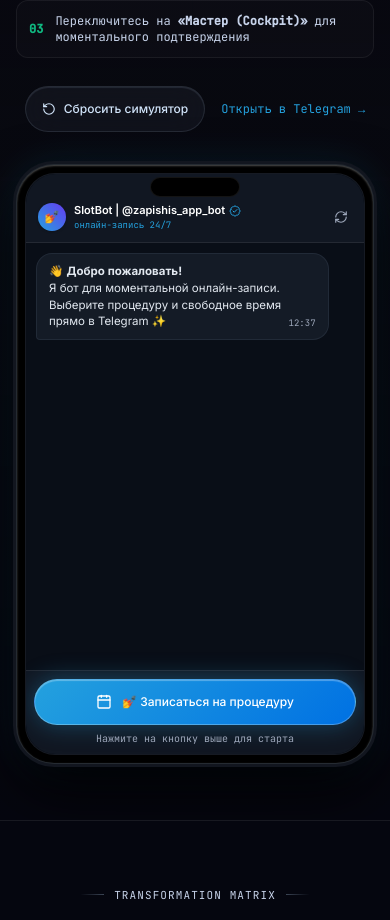
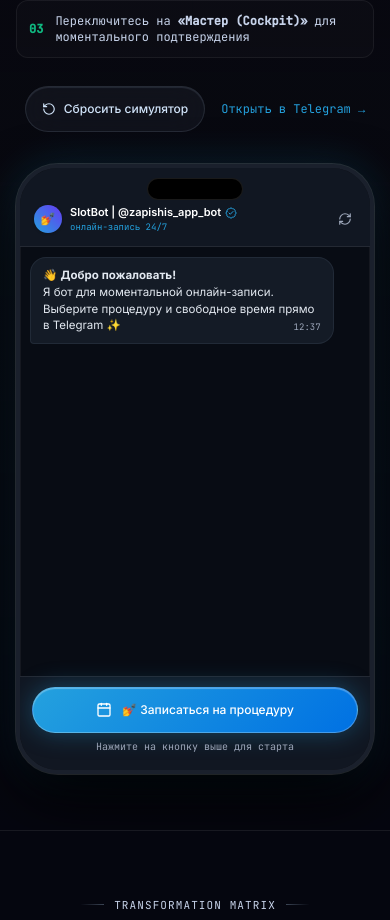
Before and after one commit to Volkoff73/Landing, a plain HTML site: page index.html in a window 390 px wide. Shown: the part 4754-5674 px from the top of the page. Drawn offline with nearby package versions, Linux system fonts and the light colour scheme.

Commit message:
fix: seamless edge-to-edge curved phone mockup frame without square corner bleed

```diff
--- a/index.html
+++ b/index.html
@@ -399,11 +399,8 @@
             <div class="hardware-phone">
               <div class="hardware-island"></div>
 
-              <!-- Inner Phone Screen with curved corners -->
-              <div class="phone-screen">
-
-                <!-- Telegram Header (Top rounded) -->
-                <div class="phone-header pt-7 sm:pt-8 pb-2.5 px-3 bg-[#111722] border-b border-white/[0.08] flex items-center justify-between z-20 shrink-0">
+              <!-- Telegram Header (Seamless top rounded) -->
+              <div class="phone-header flex items-center justify-between">
                 <div class="flex items-center gap-2">
                   <div class="w-7 h-7 sm:w-8 sm:h-8 rounded-full bg-gradient-to-tr from-electric-blue to-void-violet flex items-center justify-center text-xs font-bold text-white shadow">
                     💅
@@ -426,11 +423,9 @@
                 <!-- Dynamically populated -->
               </div>
 
-                <!-- Interactive Controls Area (Bottom rounded) -->
-                <div class="phone-footer p-2 sm:p-2.5 bg-[#111722] border-t border-white/[0.08] shrink-0 z-20 space-y-1.5" id="phoneKeyboardArea">
+              <!-- Interactive Controls Area (Seamless bottom rounded) -->
+              <div class="phone-footer space-y-1.5" id="phoneKeyboardArea">
                 <!-- Dynamically populated -->
-                </div>
-
               </div>
 
             </div>
--- a/styles.css
+++ b/styles.css
@@ -335,16 +335,16 @@ body {
 .hardware-phone {
   width: 100%;
   max-width: 360px;
-  height: 600px;
-  border-radius: 38px;
-  background: #000000;
-  padding: 8px;
-  border: 1px solid rgba(186, 215, 247, 0.2);
+  height: 610px;
+  border-radius: 42px;
+  background: #080c14;
+  padding: 0;
+  border: 4px solid #1a202c;
   box-shadow:
-    0 0 0 3px #12161f,
+    0 0 0 1px rgba(255, 255, 255, 0.12),
     0 25px 60px rgba(0, 0, 0, 0.9),
-    0 0 40px rgba(36, 161, 222, 0.15),
-    inset 0 1px 2px rgba(255, 255, 255, 0.3);
+    0 0 40px rgba(36, 161, 222, 0.2),
+    inset 0 0 0 1px rgba(255, 255, 255, 0.05);
   display: flex;
   flex-direction: column;
   position: relative;
@@ -356,76 +356,70 @@ body {
   .hardware-phone {
     height: 680px;
     border-radius: 48px;
-    padding: 10px;
-    box-shadow:
-      0 0 0 4px #12161f,
-      0 30px 80px rgba(0, 0, 0, 0.9),
-      0 0 50px rgba(36, 161, 222, 0.15),
-      inset 0 1px 2px rgba(255, 255, 255, 0.3);
-  }
-}
-
-/* Inner Screen Container with clean rounded corners */
-.phone-screen {
-  width: 100%;
-  height: 100%;
-  border-radius: 30px;
-  overflow: hidden;
-  display: flex;
-  flex-direction: column;
-  background: #090e17;
-  position: relative;
-  border: 1px solid rgba(255, 255, 255, 0.05);
-}
-
-@media (min-width: 640px) {
-  .phone-screen {
-    border-radius: 38px;
-  }
-}
-
-.phone-header {
-  border-top-left-radius: 30px;
-  border-top-right-radius: 30px;
-}
-
-@media (min-width: 640px) {
-  .phone-header {
-    border-top-left-radius: 38px;
-    border-top-right-radius: 38px;
-  }
-}
-
-.phone-footer {
-  border-bottom-left-radius: 30px;
-  border-bottom-right-radius: 30px;
-}
-
-@media (min-width: 640px) {
-  .phone-footer {
-    border-bottom-left-radius: 38px;
-    border-bottom-right-radius: 38px;
+    border-width: 5px;
   }
 }
 
 .hardware-island {
   position: absolute;
-  top: 12px;
+  top: 10px;
   left: 50%;
   transform: translateX(-50%);
-  width: 90px;
-  height: 20px;
+  width: 96px;
+  height: 22px;
   background: #000000;
   border-radius: 20px;
   z-index: 40;
-  border: 1px solid rgba(255, 255, 255, 0.08);
+  border: 1px solid rgba(255, 255, 255, 0.1);
 }
 
 @media (min-width: 640px) {
   .hardware-island {
-    top: 14px;
+    top: 12px;
     width: 110px;
     height: 24px;
+  }
+}
+
+.phone-header {
+  padding-top: 36px;
+  padding-bottom: 12px;
+  padding-left: 14px;
+  padding-right: 14px;
+  background: #111722;
+  border-bottom: 1px solid rgba(255, 255, 255, 0.08);
+  border-top-left-radius: 38px;
+  border-top-right-radius: 38px;
+  z-index: 20;
+  flex-shrink: 0;
+}
+
+@media (min-width: 640px) {
+  .phone-header {
+    padding-top: 40px;
+    border-top-left-radius: 44px;
+    border-top-right-radius: 44px;
+  }
+}
+
+.phone-footer {
+  padding-top: 10px;
+  padding-bottom: 16px;
+  padding-left: 12px;
+  padding-right: 12px;
+  background: #111722;
+  border-top: 1px solid rgba(255, 255, 255, 0.08);
+  border-bottom-left-radius: 38px;
+  border-bottom-right-radius: 38px;
+  z-index: 20;
+  flex-shrink: 0;
+}
+
+@media (min-width: 640px) {
+  .phone-footer {
+    padding-bottom: 20px;
+    border-bottom-left-radius: 44px;
+    border-bottom-right-radius: 44px;
   }
 }
 
```
Lines whose indentation alone changed are shown as unchanged.
